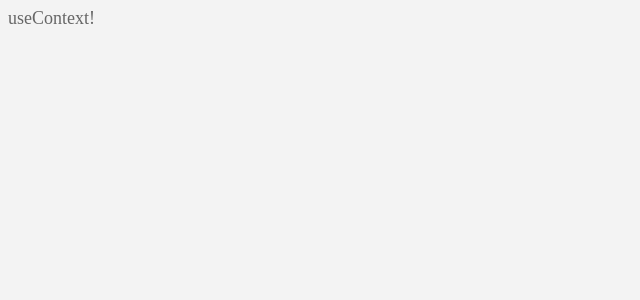
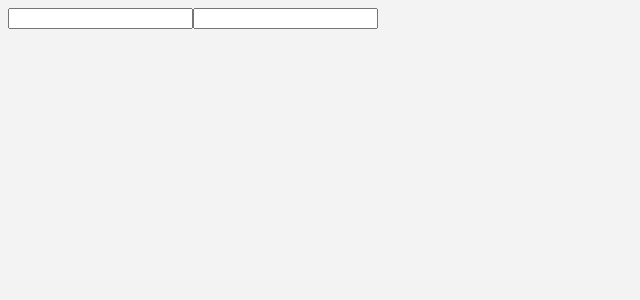
Before and after one commit to Maciejnecka/React-modern-PDF, a React (Create React App) app: page / in a window 1280 px wide. Shown: the top 300 px of the page, without its empty margins (0-640 px from the left). Built offline with nearby package versions, Linux system fonts and the light colour scheme.

Commit message:
#06 useCustom()

```diff
--- a/src/App.js
+++ b/src/App.js
@@ -1,17 +1,25 @@
+import React, { useReducer } from 'react';
 import './styles/styles.css';
-import Box from './Box';
-import ThemeContext from './context/ThemeContext';
-
 const App = () => {
-  const settings = {
-    primaryFontSize: '18px',
-    primaryColor: '#666',
+  const init = { firstName: '', lastName: '' };
+  const reducer = (state, { name, value }) => {
+    return { ...state, [name]: value };
   };
-
+  const [state, dispatch] = useReducer(reducer, init);
+  const { firstName, lastName } = state;
   return (
-    <ThemeContext.Provider value={settings}>
-      <Box />
-    </ThemeContext.Provider>
+    <div>
+      <input
+        name="firstName"
+        value={firstName}
+        onChange={(e) => dispatch(e.target)}
+      />
+      <input
+        name="lastName"
+        value={lastName}
+        onChange={(e) => dispatch(e.target)}
+      />
+    </div>
   );
 };
 
```
